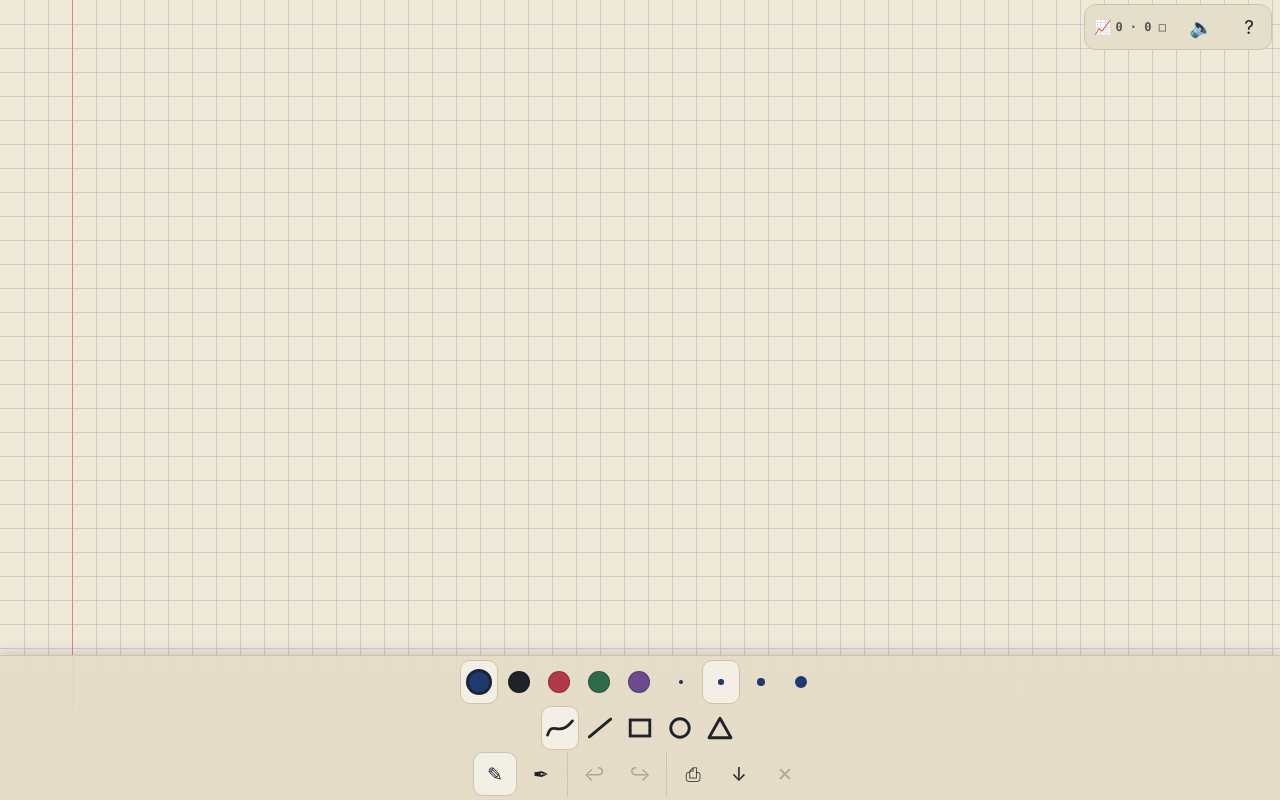
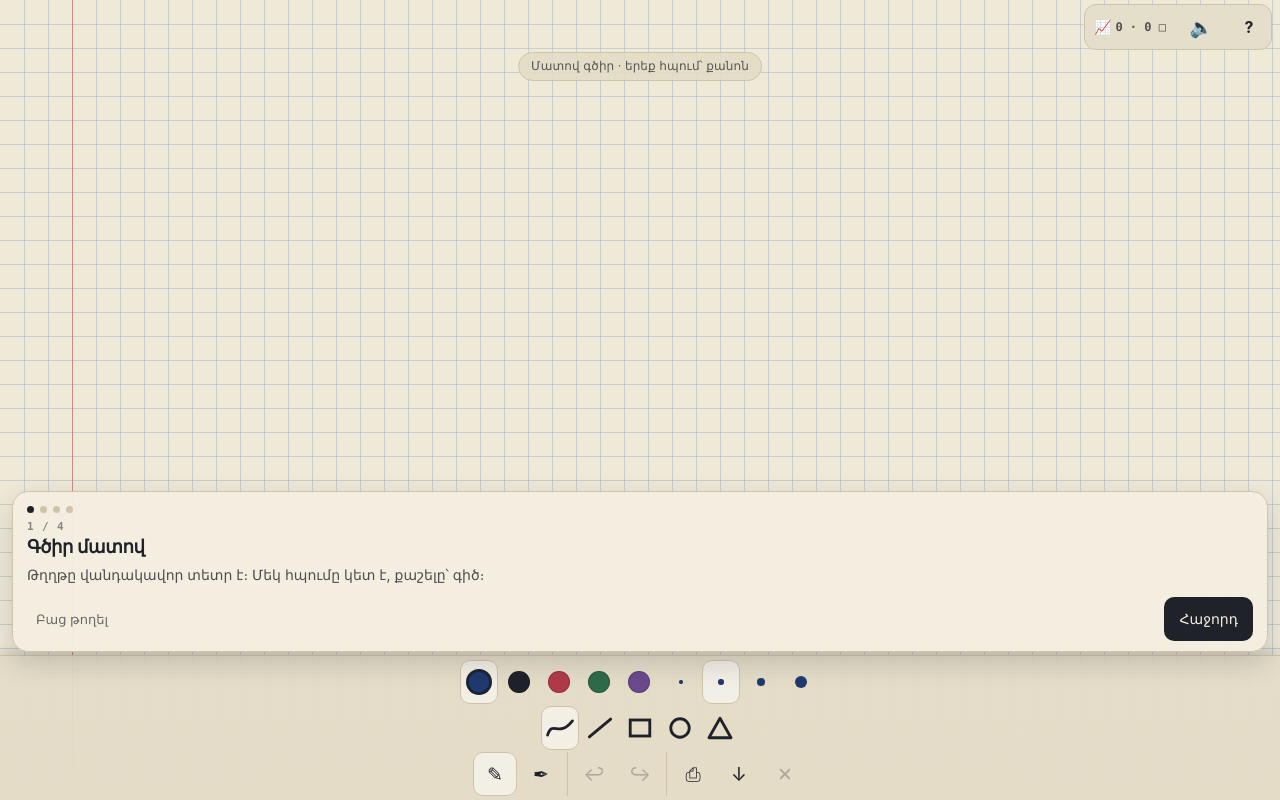
Before and after one commit to Artsrun/tetr, a React (Vite) app: page / in a window 1280 px wide. Built offline with nearby package versions, Linux system fonts and the light colour scheme.

Commit message:
style: coach card + mode hint, drop install banner chrome

```diff
--- a/src/index.css
+++ b/src/index.css
@@ -10,7 +10,7 @@
   --chrome-edge: #cfc4a8;
   --shadow: rgba(32, 34, 42, 0.18);
   --grid-size: 24px;
-  --tap: 44px; /* nothing smaller is reliably hittable with a thumb */
+  --tap: 44px;
 }
 
 * { box-sizing: border-box; }
@@ -24,7 +24,6 @@ body {
   background: var(--paper);
   color: var(--ink);
   font: 15px/1.4 -apple-system, BlinkMacSystemFont, 'Segoe UI', system-ui, sans-serif;
-  /* Without this, a downward stroke triggers pull-to-refresh. */
   overscroll-behavior: none;
   -webkit-user-select: none;
   user-select: none;
@@ -37,7 +36,6 @@ body {
   overflow: hidden;
 }
 
-/* touch-action: none — without it a downward stroke scrolls the page. */
 .paper {
   position: absolute;
   inset: 0;
@@ -65,8 +63,6 @@ body {
   font: 600 12px/1 ui-monospace, SFMono-Regular, Menlo, monospace;
   fill: rgba(40, 40, 46, 0.7);
 }
-
-/* ── Controls ─────────────────────────────────────────────────────────── */
 
 .tool {
   min-width: var(--tap);
@@ -111,14 +107,9 @@ body {
 }
 .toolbar__row { display: flex; align-items: center; justify-content: center; gap: 4px; }
 .toolbar__group, .picker { display: flex; align-items: center; gap: 2px; }
-
-/* Swatches and width dots are read by their contents, not their labels, so
-   they can be narrower than a full tap target without becoming hard to hit —
-   they stay 44px tall. */
 .picker .tool { min-width: 38px; padding: 0 2px; }
 .toolbar__group + .toolbar__group { border-left: 1px solid var(--chrome-edge); padding-left: 4px; }
 
-/* The ring shows how much of the drawing uses this colour. */
 .swatch { position: relative; }
 .swatch__dot {
   width: 22px; height: 22px; border-radius: 50%;
@@ -135,8 +126,6 @@ body {
   -webkit-mask: radial-gradient(circle, transparent 62%, #000 64%);
 }
 .swatch.is-active .swatch__dot { box-shadow: inset 0 0 0 1px rgba(0,0,0,.3), 0 0 0 2px var(--ink); }
-
-/* Rendered at the actual stroke size — no abstraction to decode. */
 .width__dot { border-radius: 50%; display: block; }
 
 .clear.is-armed {
@@ -145,8 +134,6 @@ body {
   animation: pulse 900ms ease-in-out infinite;
 }
 @keyframes pulse { 50% { opacity: 0.62; } }
-
-/* ── Stats ────────────────────────────────────────────────────────────── */
 
 .stats {
   position: absolute;
@@ -170,7 +157,6 @@ body {
 .stats__toggle { font-size: 14px; }
 .stats__summary { font: 600 12px/1 ui-monospace, SFMono-Regular, Menlo, monospace; opacity: 0.75; }
 .stats__offline { font-size: 12px; opacity: 0.6; padding: 0 4px; }
-
 .stats__detail {
   pointer-events: auto;
   margin: 6px 0 0 auto;
@@ -189,29 +175,65 @@ body {
 .stats__colors dd { display: flex; gap: 2px; width: 96px; }
 .stats__chip { height: 10px; border-radius: 2px; min-width: 3px; }
 
-/* ── Install banner ───────────────────────────────────────────────────── */
+.hint {
+  position: absolute;
+  left: 50%;
+  top: calc(52px + env(safe-area-inset-top));
+  transform: translateX(-50%);
+  margin: 0;
+  padding: 5px 12px;
+  max-width: calc(100% - 24px);
+  background: rgba(228, 220, 199, 0.9);
+  border: 1px solid var(--chrome-edge);
+  border-radius: 999px;
+  font-size: 12px;
+  letter-spacing: 0.01em;
+  color: rgba(32, 34, 42, 0.72);
+  pointer-events: none;
+  white-space: nowrap;
+  overflow: hidden;
+  text-overflow: ellipsis;
+}
 
-.install {
+.coach {
   position: absolute;
-  left: 8px;
-  right: 8px;
-  bottom: calc(64px + env(safe-area-inset-bottom));
-  display: flex;
-  align-items: center;
-  justify-content: center;
-  gap: 8px;
-  padding: 6px 8px;
-  background: rgba(32, 34, 42, 0.9);
+  left: 12px;
+  right: 12px;
+  bottom: calc(148px + env(safe-area-inset-bottom));
+  padding: 14px 14px 10px;
+  background: rgba(244, 239, 224, 0.96);
+  border: 1px solid var(--chrome-edge);
+  border-radius: 16px;
+  box-shadow: 0 10px 28px var(--shadow);
+  color: var(--ink);
+}
+.coach__pips { display: flex; gap: 6px; margin-bottom: 8px; }
+.coach__pip {
+  width: 7px; height: 7px; border-radius: 50%;
+  background: var(--chrome-edge);
+}
+.coach__pip.is-on { background: var(--ink); }
+.coach__pip.is-done { background: #6b8f71; }
+.coach__kicker {
+  margin: 0 0 2px;
+  font: 600 11px/1 ui-monospace, SFMono-Regular, Menlo, monospace;
+  letter-spacing: 0.08em;
+  text-transform: uppercase;
+  opacity: 0.5;
+}
+.coach__title { margin: 0 0 6px; font-size: 18px; font-weight: 650; letter-spacing: -0.02em; }
+.coach__body { margin: 0 0 12px; font-size: 14px; line-height: 1.45; opacity: 0.78; }
+.coach__row { display: flex; justify-content: space-between; align-items: center; gap: 8px; }
+.coach__skip { font-size: 13px; opacity: 0.65; min-width: auto; padding: 0 8px; }
+.coach__next {
+  min-width: auto;
+  padding: 0 14px;
+  background: var(--ink);
   color: #f4efe0;
-  border-radius: 12px;
-  font-size: 13px;
-  box-shadow: 0 6px 20px var(--shadow);
+  border-radius: 10px;
+  font-size: 14px;
 }
-.install .tool { color: inherit; min-height: 32px; min-width: 32px; font-size: 14px; }
-.install__go { background: rgba(255,255,255,.16); border-radius: 8px; padding: 0 12px; }
-
-/* ── Celebration ──────────────────────────────────────────────────────── */
-/* 410ms of sweep against 410ms of chime; the stamp lands on the final pip. */
+.stats__help { font-weight: 700; font-size: 16px; }
 
 .celebrate { position: absolute; inset: 0; pointer-events: none; overflow: hidden; }
 .celebrate__sweep {
@@ -221,7 +243,6 @@ body {
   animation: sweep 410ms ease-out forwards;
 }
 @keyframes sweep { to { transform: translateX(100%); } }
-
 .celebrate__stamp {
   position: absolute;
   left: 50%; top: 50%;
```
